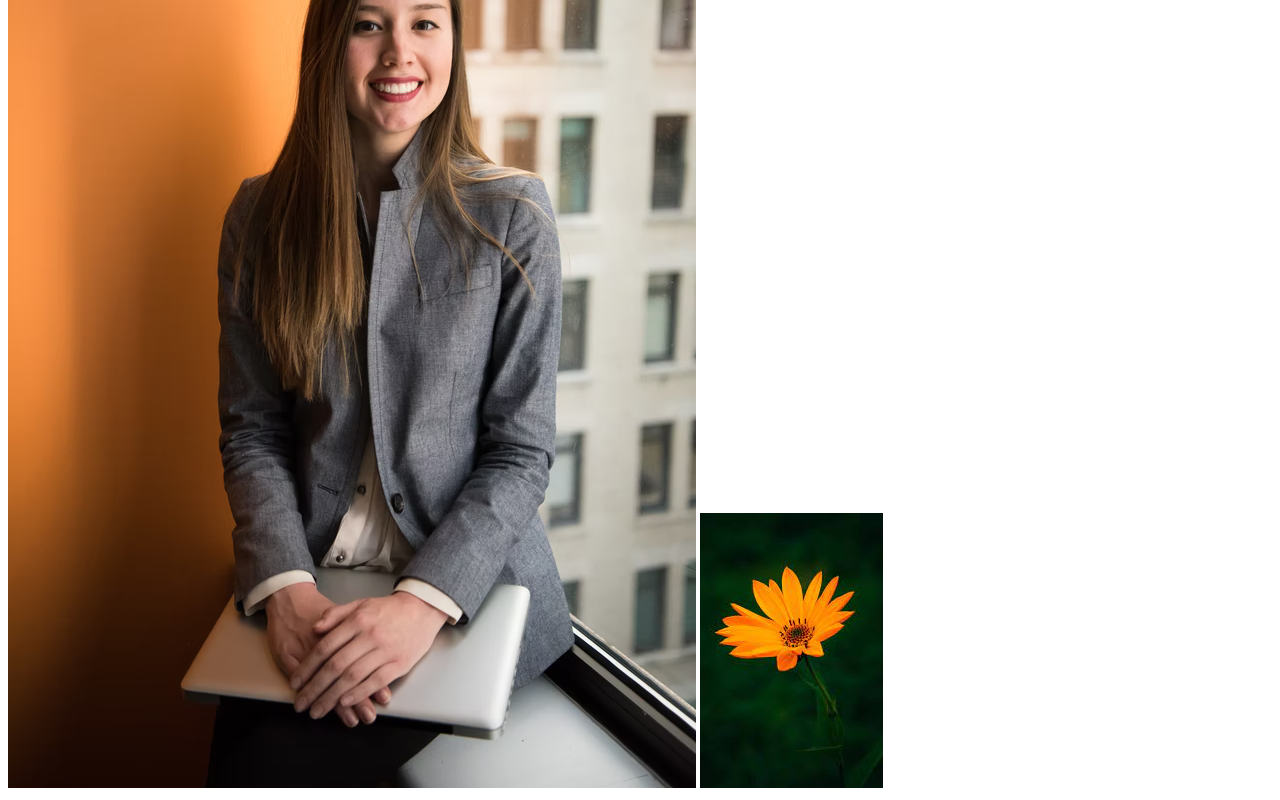
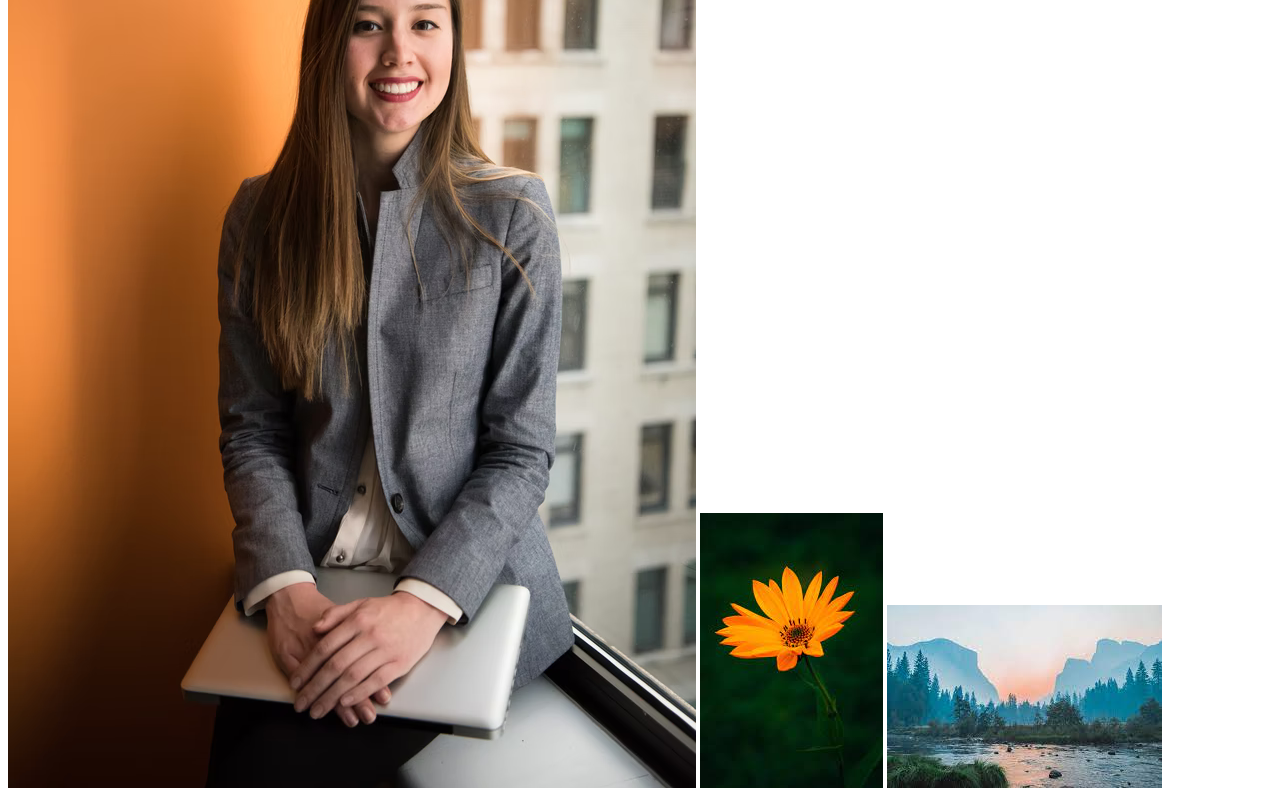
Before and after one commit to Turjo-abhishek/my-second-repo, a plain HTML site: page index.html in a window 1280 px wide. Shown: the part 422-1222 px from the top of the page. Drawn offline with Linux system fonts and the light colour scheme.

Commit message:
landscape added

```diff
--- a/index.html
+++ b/index.html
@@ -13,5 +13,6 @@
     <P>Lorem ipsum dolor sit amet consectetur adipisicing elit. Numquam, aperiam cum. Voluptatibus quasi, libero sint consectetur eaque explicabo. Voluptatibus ullam, vero corporis quibusdam illum voluptas officiis at explicabo nobis expedita?</P>
     <img src="girl.png" alt="a girl's image">
     <img src="flower.jpg" alt="">
+    <img src="landscape.jpg" alt="">
 </body>
 </html>
```
Also changed, not shown: landscape.jpg (added).
